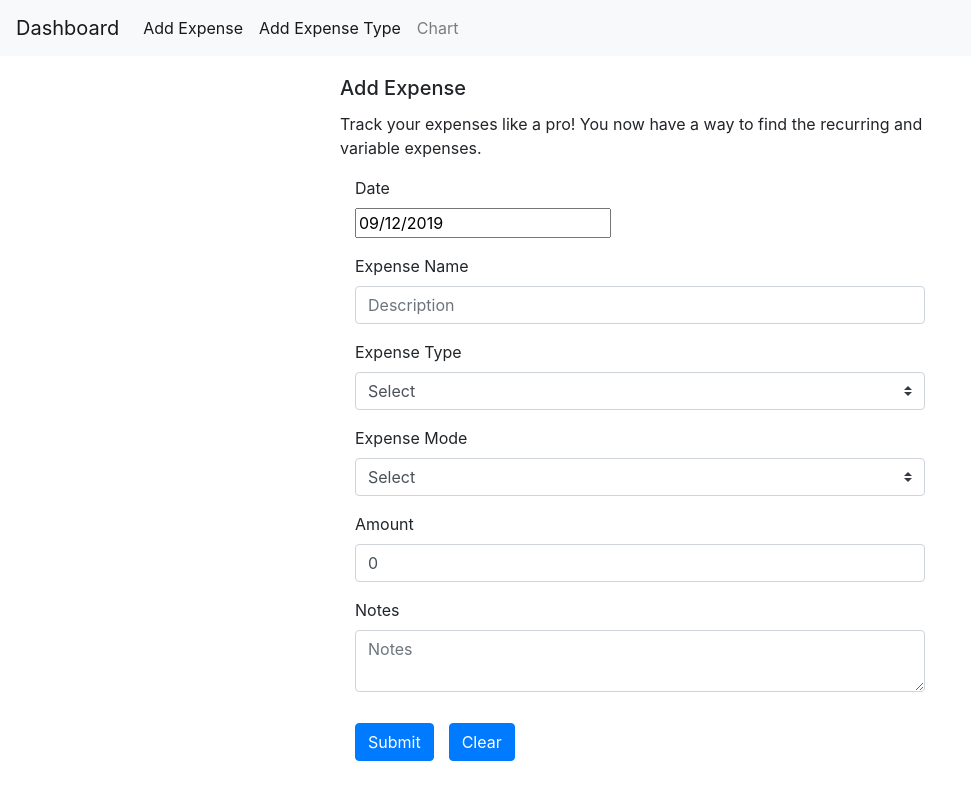
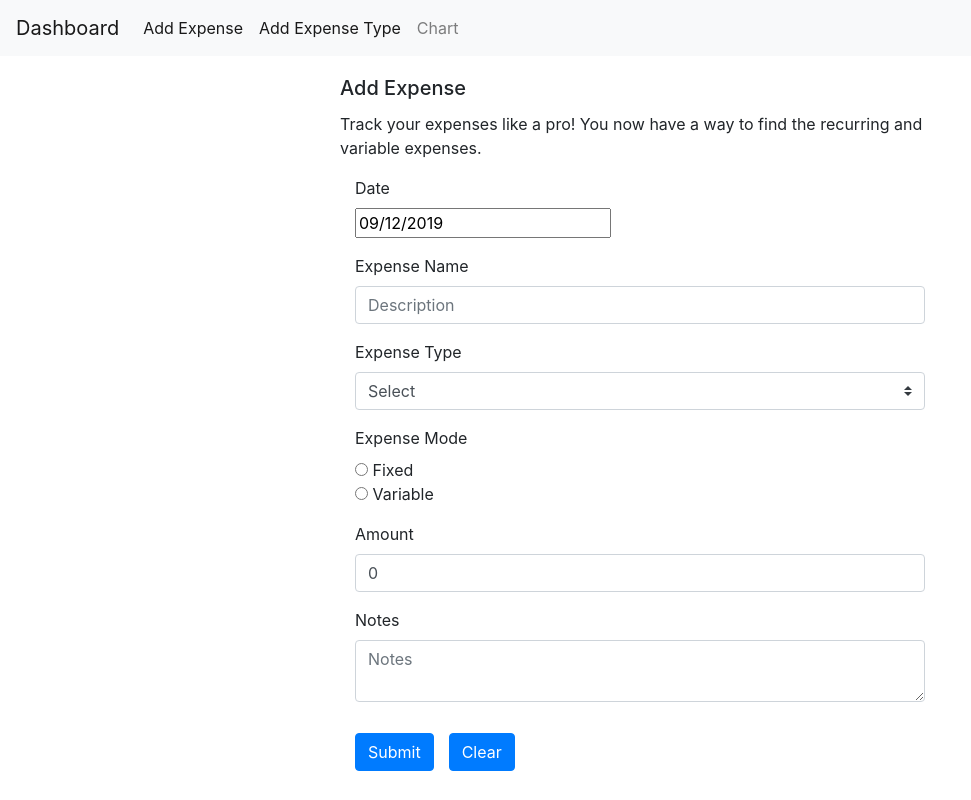
Before and after one commit to dharanimanickavasagam/expense_tracker, a React (Create React App) app: page /addExpense in a window 1280 px wide. Shown: the whole page, without its empty margins (0-971 px from the left). Built offline with nearby package versions, Linux system fonts and the light colour scheme.

Commit message:
mockbackend

```diff
--- /dev/null
+++ b/api/db.json
@@ -0,0 +1,34 @@
+{
+  "expenseTypes": [
+    {
+      "id": 1,
+      "name": "Clothing",
+      "need": "Primary"
+    },
+    {
+      "id": 2,
+      "name": "Grocery",
+      "need": "Primary"
+    },
+    {
+      "id": 3,
+      "name": "Food",
+      "need": "Primary"
+    },
+    {
+      "id": 4,
+      "name": "Shelter",
+      "need": "Primary"
+    },
+    {
+      "id": 5,
+      "name": "Movie",
+      "need": "Secondary"
+    },
+    {
+      "name": "zdkvjfkv",
+      "need": "szkdfn",
+      "id": 6
+    }
+  ]
+}
--- a/package.json
+++ b/package.json
@@ -28,7 +28,8 @@
         "start": "react-scripts start",
         "build": "react-scripts build",
         "test": "react-scripts test",
-        "eject": "react-scripts eject"
+        "eject": "react-scripts eject",
+        "mock:api": "json-server --watch api/db.json --port 4000"
     },
     "eslintConfig": {
         "extends": "react-app"
@@ -49,6 +50,7 @@
         "babel-jest": "^24.9.0",
         "babel-preset-env": "^1.7.0",
         "babel-preset-react": "^6.24.1",
+        "prettier": "1.18.2",
         "react-test-renderer": "^16.9.0"
     }
 }
--- /dev/null
+++ b/src/components/common/radio.jsx
@@ -0,0 +1,33 @@
+import React from "react";
+
+const Radio = ({
+	type,
+	labelFor,
+	labelName,
+	inputId,
+	onChange,
+	options,
+	...rest
+}) => {
+	return (
+		<div className="col-auto">
+			<label htmlFor={labelFor}>{labelName}</label>
+			{options.map(option => (
+				<div>
+					<input
+						type={type}
+						id={inputId}
+						onChange={onChange}
+						autoComplete="off"
+						name={inputId}
+						value={option}
+						{...rest}
+					/>
+					<span> {option} </span>
+				</div>
+			))}
+		</div>
+	);
+};
+
+export default Radio;
--- a/src/components/expenseForm.jsx
+++ b/src/components/expenseForm.jsx
@@ -7,6 +7,7 @@ import TextArea from "./common/textArea";
 import DateSelector from "./common/date";
 import moment from "moment";
 import { Card, Button } from "react-bootstrap";
+import Radio from "./common/radio";
 
 class ExpenseForm extends Component {
 	state = {
@@ -101,7 +102,6 @@ class ExpenseForm extends Component {
 						</Card.Text>
 
 						<Card.Text>
-              <Card.Text>
 							<DateSelector
 								value={this.state.date}
 								labelFor="expenseDate"
@@ -135,12 +135,15 @@ class ExpenseForm extends Component {
 								options={this.props.expenseTypes}
 							/>
 						</Card.Text>
+
 						<Card.Text>
-                <Select
+							<Radio
+								checked=""
+								type="radio"
 								value={this.state.mode}
 								labelFor="expenseMode"
 								labelName="Expense Mode"
-                  selectId="expenseMode"
+								inputId="expenseMode"
 								onChange={this.handleExpenseMode}
 								options={this.state.expenseModes}
 							/>
@@ -160,6 +163,7 @@ class ExpenseForm extends Component {
 								placeholder="$"
 							/>
 						</Card.Text>
+
 						<Card.Text>
 							<TextArea
 								value={this.state.notes}
@@ -171,6 +175,7 @@ class ExpenseForm extends Component {
 								placeholder="Notes"
 							/>
 						</Card.Text>
+
 						<button
 							type="submit"
 							disabled={this.validate()}
@@ -187,7 +192,6 @@ class ExpenseForm extends Component {
 						>
 							Clear
 						</button>
-            </Card.Text>
 					</Card.Body>
 				</Card>
 			</div>
```
Also changed, not shown: 2 other files (tests, documents, lock files or other folders). Lines whose indentation alone changed are shown as unchanged.
